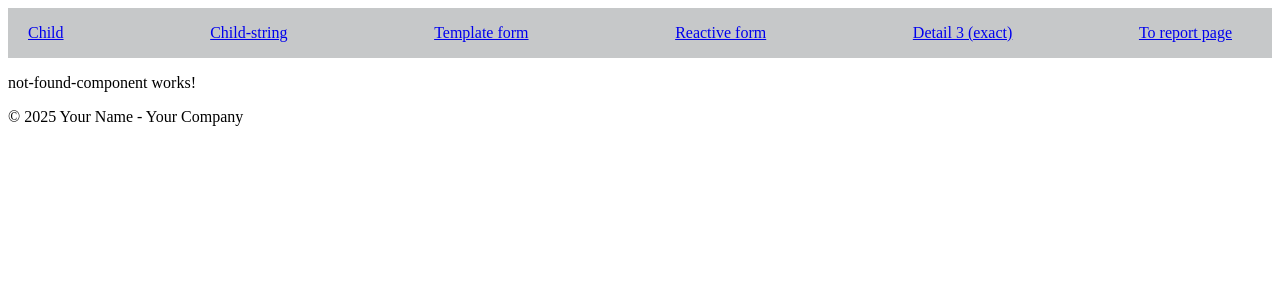
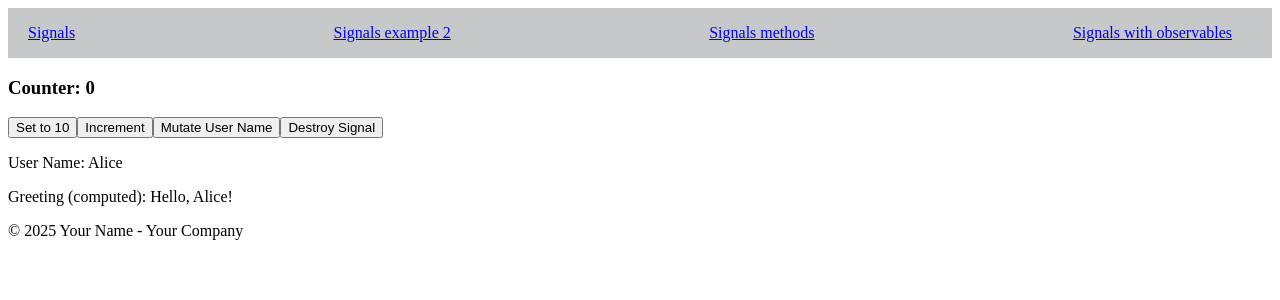
Before and after one commit to RamanMilashevich/Study-Angular, an Angular app in the folder angular-guard/: page /signalsmethods in a window 1280 px wide. Shown: the top 300 px of the page. Built offline with nearby package versions, Linux system fonts and the light colour scheme.

Commit message:
feat: add signals examples and methods; update routing and remove unused reactive form component

```diff
--- a/angular-guard/src/app/app.routes.ts
+++ b/angular-guard/src/app/app.routes.ts
@@ -15,6 +15,9 @@ import { RxJsExample } from './homework/rx-js-example/rx-js-example';
 import { TemplateDrivenForm } from './homework/templatedriven-form/templatedriven-form';
 import { ReplayDemoComponent } from './homework/rxjs-subjects/rxjs-subjects';
 import { Reactive } from './homework/reactive/reactive';
+import { SignalsExample } from './homework/signals-example/signals-example';
+import { SignalsMethods } from './homework/signals-methods/signals-methods';
+import { SignalsConvertObservable } from './homework/signals-convert-observable/signals-convert-observable';
 
 export const routes: Routes = [
   { path: '', redirectTo: 'dashboard', pathMatch: 'full' },
@@ -34,7 +37,6 @@ export const routes: Routes = [
   { path: 'reports', loadComponent: loadReportsList },
   { path: 'reports/:id', loadComponent: loadReportDetails, resolve: { report: ReportDetailsResolver } },
   { path: 'forms/template', loadComponent: loadFormsTemplateDemo },
-  { path: 'forms/reactive', loadComponent: loadFormsReactiveDemo },
   { path: 'directives', component: DirectiveComponent },
   { path: 'onpush', component: ParentComponent},
   { path: 'rxJS', component: RxJsExample
@@ -51,6 +53,9 @@ export const routes: Routes = [
   { path: 'signals', component: SignalsParent},
   { path: 'child', component: Child },
   { path: 'child-string', component: ChildStringComponent },
+  { path: 'signals2', component: SignalsExample },
+  { path: 'signalsmethods', component: SignalsMethods},
+  {path: 'signalobservables', component: SignalsConvertObservable},
   { path: '**', component: NotFoundComponent }
 ];
 
@@ -89,6 +94,3 @@ export function loadReportDetails() {
 export function loadFormsTemplateDemo() {
   return import('./components/forms-template-demo').then(m => m.AppComponent);
 }
-export function loadFormsReactiveDemo() {
-  return import('./components/forms-reactive-demo').then(m => m.FormsReactiveDemoComponent);
-}
--- a/angular-guard/src/app/components/header/header.html
+++ b/angular-guard/src/app/components/header/header.html
@@ -2,15 +2,10 @@
   <nav>
     <ul
       style="display: flex; list-style-type: none; padding: 0; margin: 0; background: #c6c8c9; justify-content: space-between; align-items: center; height: 50px;">
-      <li style="margin-right: 20px;"><a routerLink="/child">Child</a></li>
-      <li style="margin-right: 20px;"><a routerLink="/child-string">Child-string</a></li>
-      <li style="margin-right: 20px;"><a routerLink="/templatedrivenform">Template form</a></li>
-      <li style="margin-right: 20px;"><a routerLink="/reactive">Reactive form</a></li>
-      <li><a [routerLink]="['dashboard/new1', 3]" routerLinkActive="active"
-          [routerLinkActiveOptions]="{ exact: true }">Detail
-          3
-          (exact)</a></li>
-      <li style="margin-right: 20px;"> <a routerLink="reports">To report page</a></li>
+      <li style="margin-right: 20px;"><a routerLink="/signals">Signals</a></li>
+      <li style="margin-right: 20px;"><a routerLink="/signals2">Signals example 2</a></li>
+      <li style="margin-right: 20px;"><a routerLink="/signalsmethods">Signals methods</a></li>
+      <li style="margin-right: 20px;"><a routerLink="/signalobservables">Signals with observables</a></li>
     </ul>
   </nav>
 
--- /dev/null
+++ b/angular-guard/src/app/homework/signals-convert-observable/signals-convert-observable.html
@@ -0,0 +1,2 @@
+<p>Timer Count: {{ timerCount() }}</p>
+<p>Double Timer Count (computed): {{ doubleTimerCount() }}</p>
--- /dev/null
+++ b/angular-guard/src/app/homework/signals-convert-observable/signals-convert-observable.ts
@@ -0,0 +1,30 @@
+import { Component, computed, effect } from '@angular/core';
+import { toSignal } from '@angular/core/rxjs-interop';
+import { interval, map, take } from 'rxjs';
+
+@Component({
+  selector: 'app-signals-convert-observable',
+  imports: [],
+  templateUrl: './signals-convert-observable.html',
+  styleUrl: './signals-convert-observable.css'
+})
+export class SignalsConvertObservable {
+    // Create an observable that emits a number every second
+  timer$ = interval(1000).pipe(
+    take(10),                // Complete after 10 emissions
+    map(value => value + 1)
+  );
+
+  // Convert Observable to Signal that updates reactively
+  timerCount = toSignal(this.timer$, { initialValue: 0 }); // toSignal reguires initial value
+
+  // Computed signal based on the timerCount
+  doubleTimerCount = computed(() => this.timerCount() * 2);
+
+  constructor() {
+    // Optional effect to react to changes
+    effect(() => {
+      console.log('Timer updated:', this.timerCount());
+    });
+  }
+}
--- a/angular-guard/src/app/homework/signals-example/signals-example.html
+++ b/angular-guard/src/app/homework/signals-example/signals-example.html
@@ -1 +1,4 @@
 <p>signals-example works!</p>
+{{ fullName() }} <!-- {{}} - its interpolation -->
+<input type="text" [value]="firstName()" (input)="onInput($event)" placeholder="enter your first name">
+<input type="text" [value]="secondName()" (input)="onInput2($event)" placeholder="enter your second name">
--- a/angular-guard/src/app/homework/signals-example/signals-example.ts
+++ b/angular-guard/src/app/homework/signals-example/signals-example.ts
@@ -1,4 +1,4 @@
-import { Component } from '@angular/core';
+import { Component, computed, signal } from '@angular/core';
 
 @Component({
   selector: 'app-signals-example',
@@ -7,5 +7,18 @@ import { Component } from '@angular/core';
   styleUrl: './signals-example.css'
 })
 export class SignalsExample {
+  firstName = signal('John');
+  secondName = signal('Milashevich')
 
+  fullName = computed(() => `[Computed] ${this.firstName()} ${this.secondName()}`)
+
+  onInput(event: Event) {
+    const value = (event.target as HTMLInputElement).value;
+    this.firstName.set(value)
+  }
+
+  onInput2(event: Event) {
+    const value = (event.target as HTMLInputElement).value;
+    this.secondName.set(value)
+  }
 }
--- /dev/null
+++ b/angular-guard/src/app/homework/signals-methods/signals-methods.html
@@ -0,0 +1,8 @@
+<h3>Counter: {{ counter() }}</h3>
+<button (click)="setCounter(10)">Set to 10</button>
+<button (click)="incrementCounter()">Increment</button>
+<button (click)="mutateUser()">Mutate User Name</button>
+<button (click)="destroyCounter()">Destroy Signal</button>
+
+<p>User Name: {{ user().name }}</p>
+<p>Greeting (computed): {{ greeting() }}</p>
--- /dev/null
+++ b/angular-guard/src/app/homework/signals-methods/signals-methods.ts
@@ -0,0 +1,92 @@
+import { Component, computed, effect, signal } from '@angular/core';
+
+@Component({
+  selector: 'app-signals-methods',
+  imports: [],
+  templateUrl: './signals-methods.html',
+  styleUrl: './signals-methods.css'
+})
+export class SignalsMethods {
+  // Create a signal with initial value 0
+  counter = signal(0);
+
+  // Signal with object value
+  user = signal({ name: 'Alice', age: 25 });
+
+  // Computed signal depending on user.name
+  greeting = computed(() => `Hello, ${this.user().name}!`);
+
+  // Effect runs whenever counter changes
+  counterEffect = effect(() => {
+    console.log('Counter changed to:', this.counter());
+  });
+
+  // Set method: directly sets new value
+  setCounter(value: number) {
+    this.counter.set(value);
+  }
+
+  // Update method: update based on current value
+  incrementCounter() {
+    this.counter.update(current => current + 1);
+  }
+
+  // Mutate method: mutate object properties directly
+  mutateUser() {
+    this.user.update(user => ({ ...user, name: user.name === 'Alice' ? 'Bob' : 'Alice' }));
+  }
+
+  // Destroy method: cleans resources related to the signal (rarely used in most apps)
+  destroyCounter() {
+    // WritableSignal doesn't provide a destroy() method.
+    // If you need cleanup for effects, keep a reference to the effect's cleanup function and call it here.
+    // As a safe alternative, reset the counter value.
+    this.counter.set(0);
+    console.log('Counter signal reset to 0');
+  }
+}
+
+
+// Types of Signals
+// Signal<T>
+
+// A readonly signal that holds a value of type T and can be read reactively.
+
+// Example: const count: Signal<number>;
+
+// WritableSignal<T>
+
+// A signal you can both read and update (write).
+
+// Example: const count: WritableSignal<number> = signal(0);
+
+// You can call .set(), .update() on it.
+
+// Computed<T>
+
+// A derived signal whose value is computed reactively from other signals.
+
+// Example:
+
+// typescript
+// const sum: Computed<number> = computed(() => count1() + count2());
+// You can only read it via sum(), not write.
+
+// Examples
+// typescript
+// import { signal, Signal, WritableSignal, computed, Computed } from '@angular/core';
+
+// // Readonly signal (usually used internally)
+// let readonlySignal: Signal<number>;
+
+// // Writable signal you create to hold mutable state
+// const writableSignal: WritableSignal<string> = signal('hello');
+
+// // Computed signal deriving new value reactively
+// const computedSignal: Computed<string> = computed(() => writableSignal().toUpperCase());
+
+// Summary
+// Signal Type	      Can Read	      Can Write	    Purpose
+// Signal<T>	        Yes	            No	          Readonly reactive value
+// WritableSignal<T>	Yes	            Yes         	Mutable reactive value
+// Computed<T>	      Yes	            No	          Reactive derived/computed value
```
Also changed, not shown: angular-guard/src/app/homework/signals-convert-observable/signals-convert-observable.css (added), angular-guard/src/app/homework/signals-methods/signals-methods.css (added), 2 other files (tests, documents, lock files or other folders).
